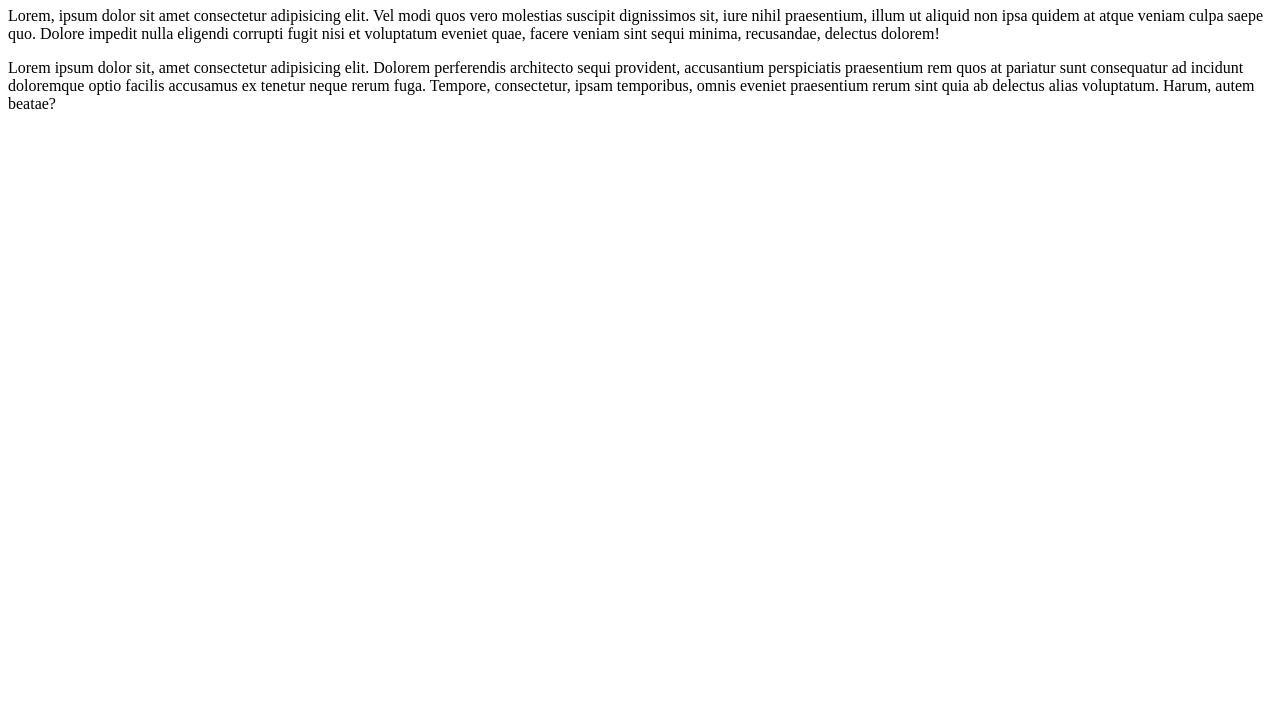
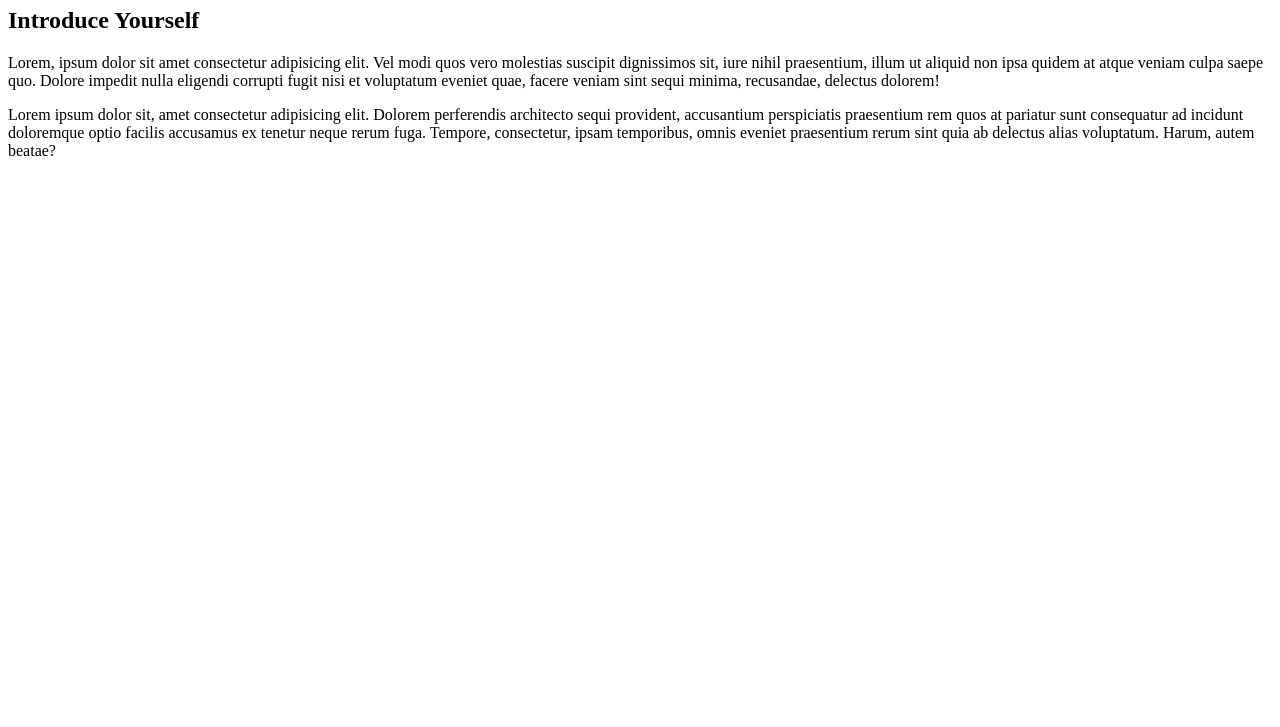
Before and after one commit to raselcomputer/my-first-repo, a plain HTML site: page index.html in a window 1280 px wide. Shown: the part 73-800 px from the top of the page. Drawn offline with Linux system fonts and the light colour scheme.

Commit message:
Introduction

```diff
--- a/index.html
+++ b/index.html
@@ -8,6 +8,7 @@
 </head>
 <body>
     <h1>Jhankar Mahbub</h1>
+    <h2>Introduce Yourself</h2>
     <p>Lorem, ipsum dolor sit amet consectetur adipisicing elit. Vel modi quos vero molestias suscipit dignissimos sit, iure nihil praesentium, illum ut aliquid non ipsa quidem at atque veniam culpa saepe quo. Dolore impedit nulla eligendi corrupti fugit nisi et voluptatum eveniet quae, facere veniam sint sequi minima, recusandae, delectus dolorem!</p>
     <p>Lorem ipsum dolor sit, amet consectetur adipisicing elit. Dolorem perferendis architecto sequi provident, accusantium perspiciatis praesentium rem quos at pariatur sunt consequatur ad incidunt doloremque optio facilis accusamus ex tenetur neque rerum fuga. Tempore, consectetur, ipsam temporibus, omnis eveniet praesentium rerum sint quia ab delectus alias voluptatum. Harum, autem beatae?</p>
 </body>
```
